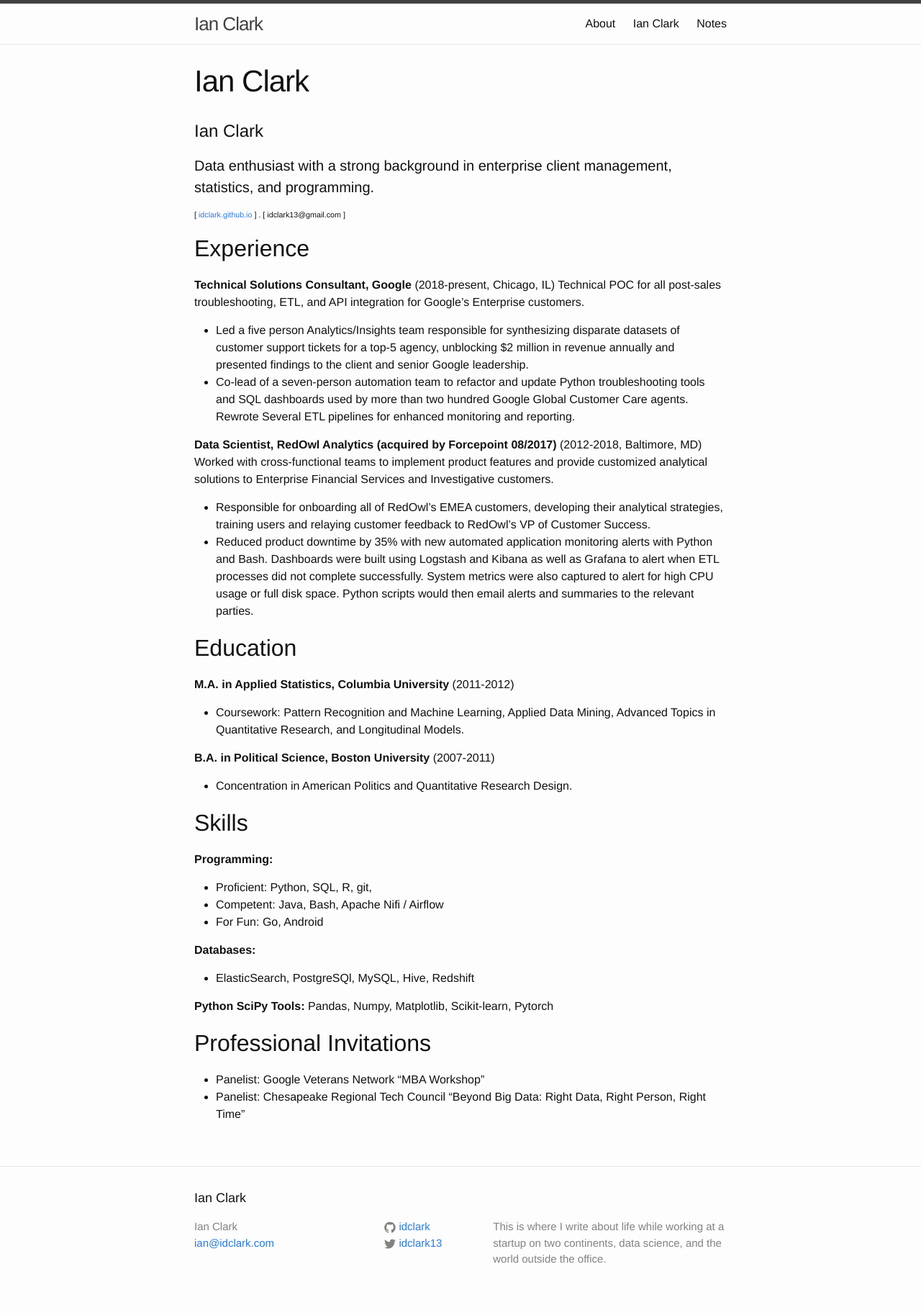
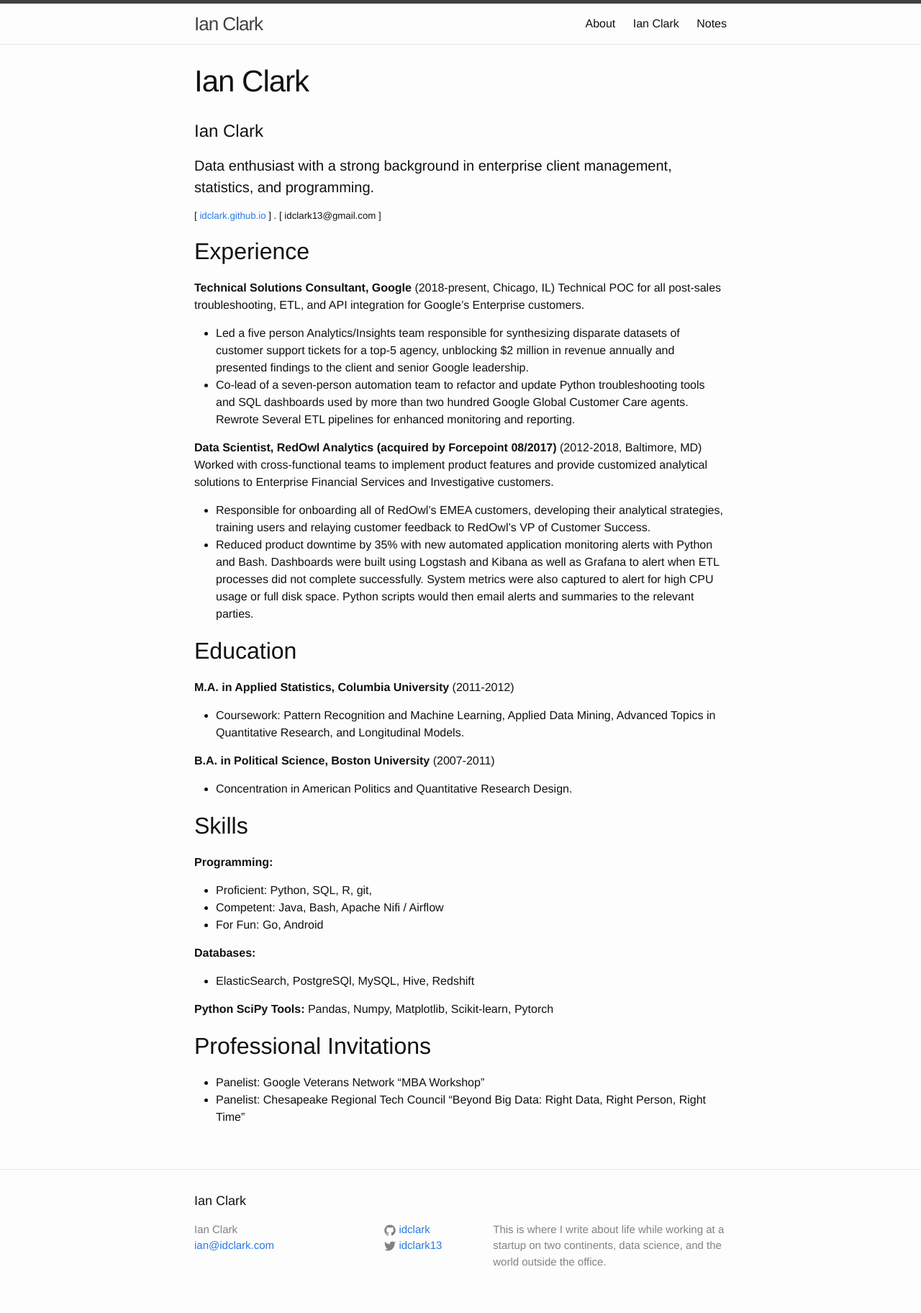
Before and after one commit to idclark/idclark.github.io, a Jekyll site: the page built from cv.md, in a window 1280 px wide. Shown: the whole page at 72% size. Built offline with Jekyll 4.4.1, drawn with Linux system fonts in a browser that asks for light colours; our own code applies the rules of GitHub Pages for plain Markdown files.

Commit message:
Update cv.md

```diff
--- a/cv.md
+++ b/cv.md
@@ -6,7 +6,7 @@ Ian Clark
 ======
 
 #### Data enthusiast with a strong background in enterprise client management, statistics, and programming.
-###### [ [idclark.github.io](http://idclark.github.io) ] . [ idclark13@gmail.com ]
+##### [ [idclark.github.io](http://idclark.github.io) ] . [ idclark13@gmail.com ]
 
 
 Experience
```
